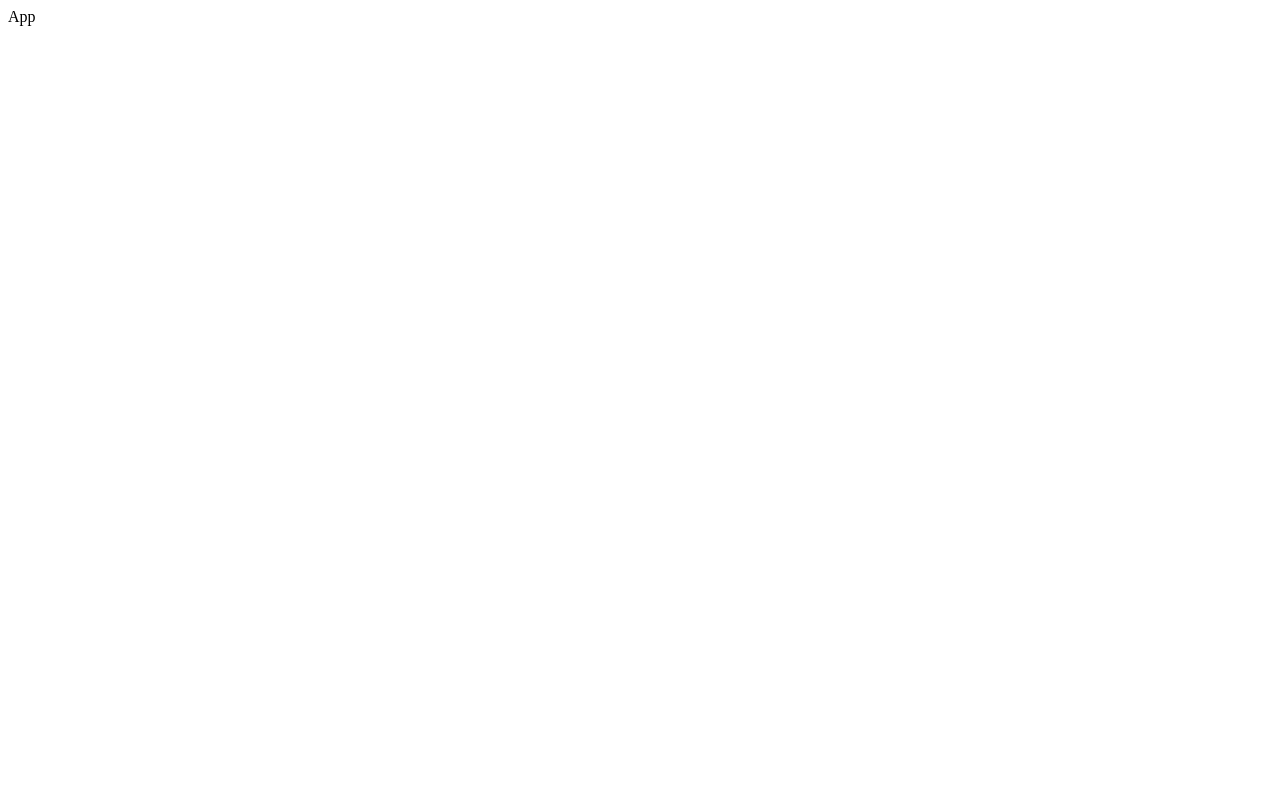
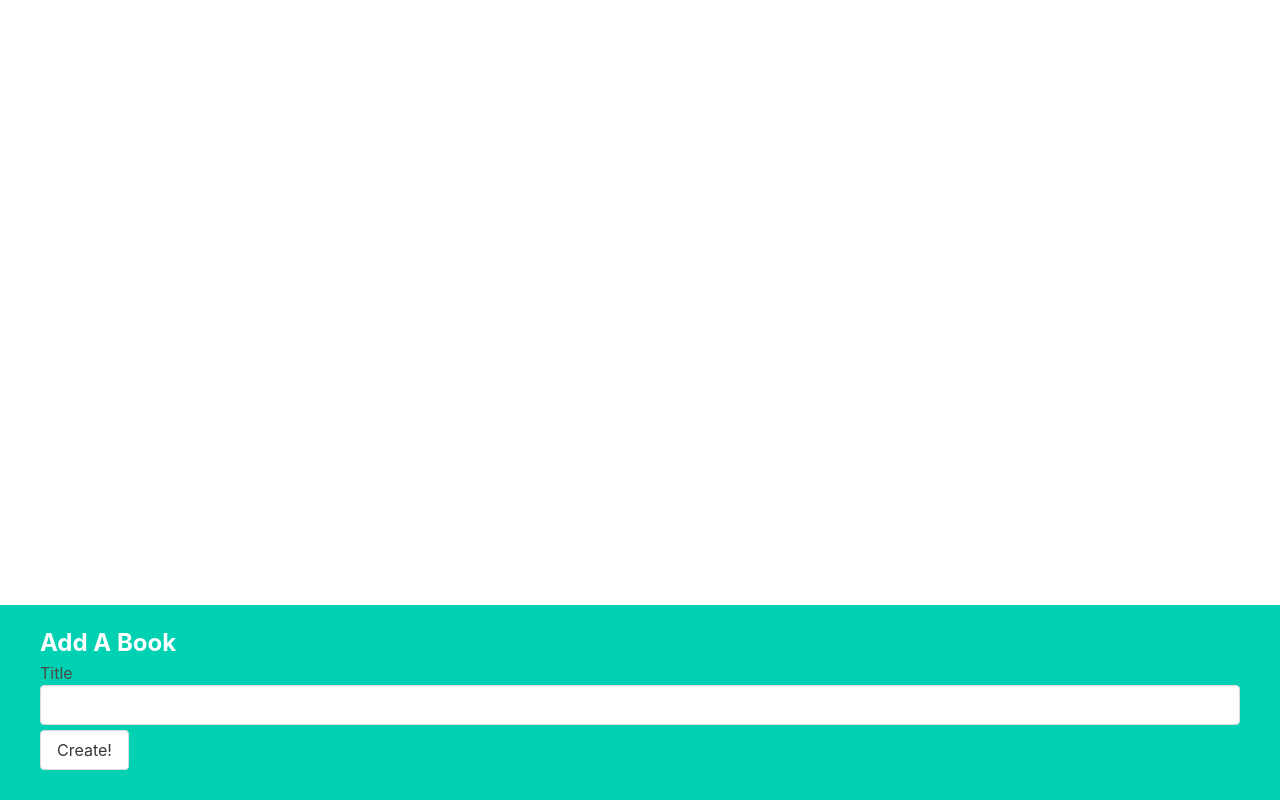
Before and after one commit to locaulker/books, a React (Create React App) app: page / in a window 1280 px wide. Built offline with nearby package versions, Linux system fonts and the light colour scheme.

Commit message:
added and styled input box

```diff
--- a/src/App.js
+++ b/src/App.js
@@ -1,4 +1,5 @@
 import React, { useState } from "react"
+import BookCreate from "./components/BookCreate"
 
 function App() {
   const [books, setBooks] = useState([])
@@ -7,7 +8,11 @@
     console.log("need to add book with title:", title)
   }
 
-  return <div>App</div>
+  return (
+    <div>
+      <BookCreate onCreate={createBook} />
+    </div>
+  )
 }
 
 export default App
--- a/src/components/BookCreate.js
+++ b/src/components/BookCreate.js
@@ -1,7 +1,28 @@
-import React from "react"
+import React, { useState } from "react"
 
-function BookCreate() {
-  return <div>BookCreate</div>
+function BookCreate({ onCreate }) {
+  const [title, setTitle] = useState("")
+
+  const handleChange = event => {
+    setTitle(event.target.value)
+  }
+
+  const handleSubmit = event => {
+    event.preventDefault()
+    onCreate(title)
+    setTitle("")
+  }
+
+  return (
+    <div className="book-create">
+      <h3>Add A Book</h3>
+      <form onSubmit={handleSubmit}>
+        <label>Title</label>
+        <input className="input" value={title} onChange={handleChange} />
+        <button className="button">Create!</button>
+      </form>
+    </div>
+  )
 }
 
 export default BookCreate
--- a/src/index.js
+++ b/src/index.js
@@ -1,4 +1,5 @@
 import React from "react"
+import "./index.css"
 import ReactDOM from "react-dom/client"
 import App from "./App"
 
```
